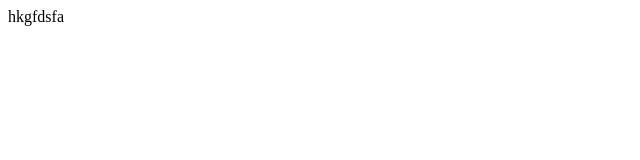
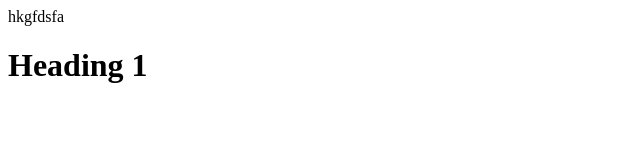
Before and after one commit to boda213-alaa-mohmad/demo-repo3, a plain HTML site: page index.html in a window 1280 px wide. Shown: the whole page, without its empty margins (0-640 px from the left). Drawn offline with Linux system fonts and the light colour scheme.

Commit message:
Add Heading in index.html

```diff
--- a/index.html
+++ b/index.html
@@ -1 +1,8 @@
 hkgfdsfa
+
+<html>
+  <head></head>
+  <body>
+    <h1>Heading 1</h1>
+  </body>
+</html>
```
